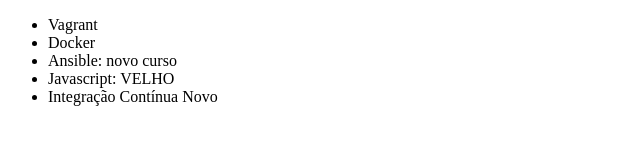
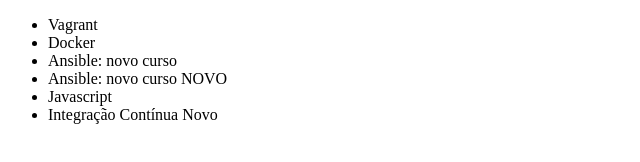
Before and after one commit to rodrigo199628/curso-git, a plain HTML site: page index.html in a window 1280 px wide. Shown: the whole page, without its empty margins (0-640 px from the left). Drawn offline with Linux system fonts and the light colour scheme.

Commit message:
Conflito resolvido

```diff
--- a/index.html
+++ b/index.html
@@ -10,7 +10,8 @@
         <li>Vagrant</li>
         <li>Docker</li>
         <li>Ansible: novo curso</li>
-        <li>Javascript: VELHO</li>
+        <li>Ansible: novo curso NOVO</li>
+        <li>Javascript</li>
         <li>Integração Contínua Novo</li>
     </ul>
 </body>
```
